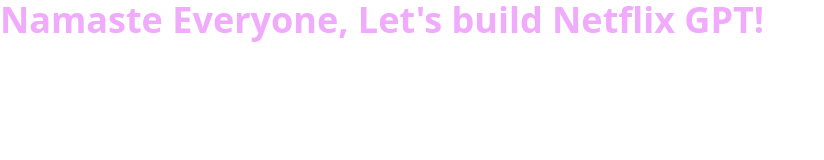
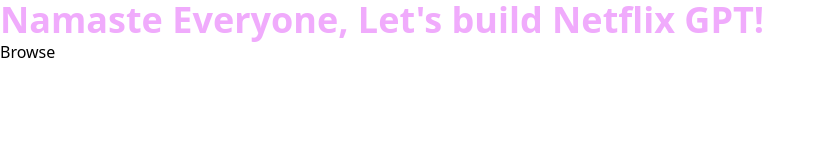
Before and after one commit to Divyaa268/Cine-Buddy, a React (Create React App) app: page /browse in a window 1280 px wide. Shown: the top 160 px of the page, without its empty margins (0-824 px from the left). Built offline with nearby package versions, Linux system fonts and the light colour scheme.

Commit message:
Updated Browser

```diff
--- a/src/components/Browse.js
+++ b/src/components/Browse.js
@@ -3,6 +3,7 @@
 const Browse = () => {
   return (
     <div>
+        Browse
 
     </div>
   )
```
